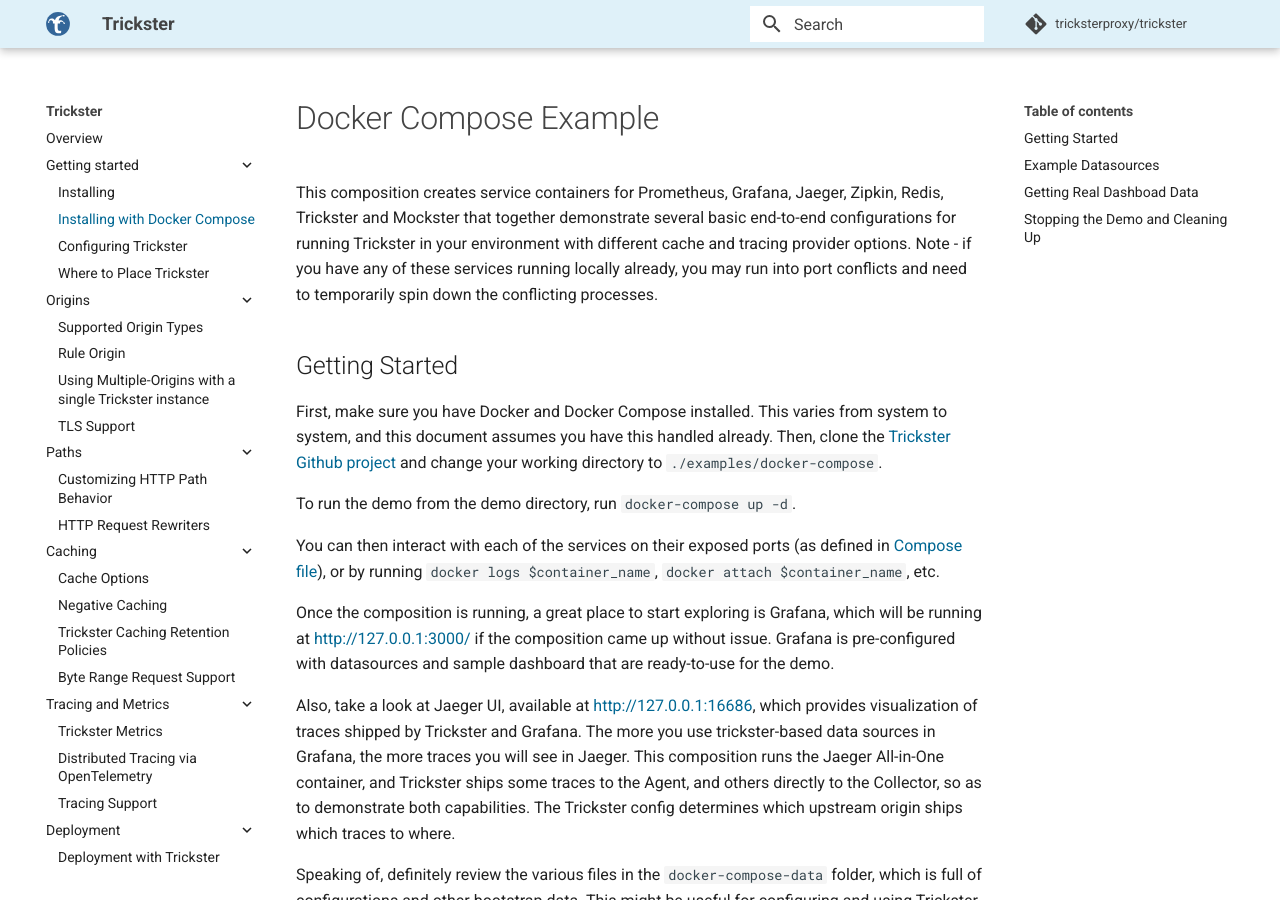
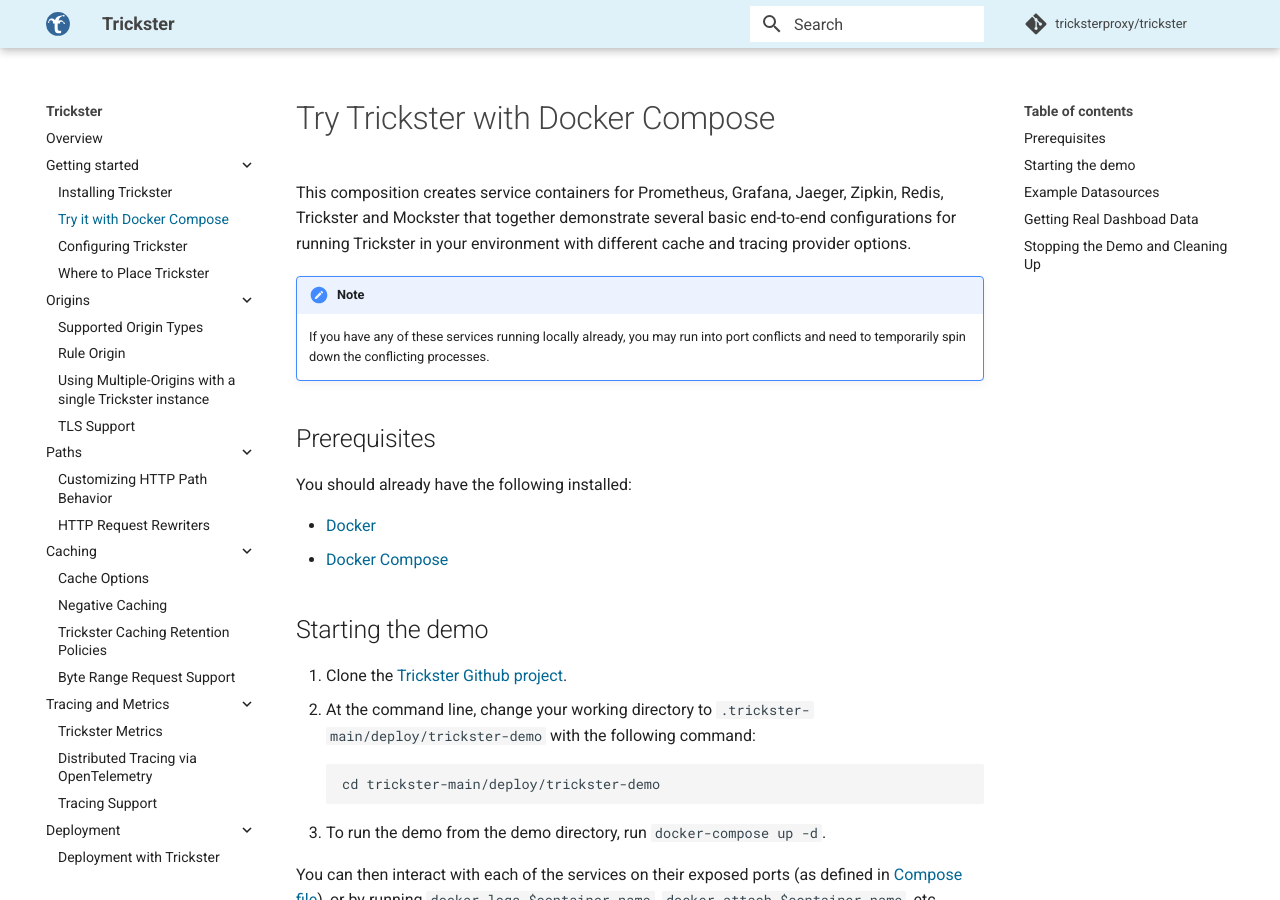
Before and after one commit to trickstercache/trickstercache.org, an MkDocs documentation site: the page built from docs/docker-compose.md, in a window 1280 px wide and 900 px high. Built offline with MkDocs 1.6.1 and Material for MkDocs 9.7.7, drawn with Linux system fonts in a browser that asks for light colours; comment, search, counter and statistics services are not loaded.

Commit message:
edit quick start and add netlify.toml

````diff
--- a/docs/docker-compose.md
+++ b/docs/docker-compose.md
@@ -1,14 +1,27 @@
-# Docker Compose Example
+# Try Trickster with Docker Compose
 
 <!-- from https://github.com/trickstercache/trickster/blob/main/examples/docker-compose/README.md -->
 
-This composition creates service containers for Prometheus, Grafana, Jaeger, Zipkin, Redis, Trickster and Mockster that together demonstrate several basic end-to-end configurations for running Trickster in your environment with different cache and tracing provider options. Note - if you have any of these services running locally already, you may run into port conflicts and need to temporarily spin down the conflicting processes.
+This composition creates service containers for Prometheus, Grafana, Jaeger, Zipkin, Redis, Trickster and Mockster that together demonstrate several basic end-to-end configurations for running Trickster in your environment with different cache and tracing provider options.
 
-## Getting Started
+!!! note
+    If you have any of these services running locally already, you may run into port conflicts and need to temporarily spin down the conflicting processes.
 
-First, make sure you have Docker and Docker Compose installed. This varies from system to system, and this document assumes you have this handled already. Then, clone the [Trickster Github project](https://github.com/trickstercache/trickster) and change your working directory to `./examples/docker-compose`.
+## Prerequisites
 
-To run the demo from the demo directory, run `docker-compose up -d`.
+You should already have the following installed:
+
+* [Docker](https://docs.docker.com/get-docker/)
+* [Docker Compose](https://docs.docker.com/compose/install/)
+
+## Starting the demo
+
+1. Clone the [Trickster Github project](https://github.com/trickstercache/trickster).
+1. At the command line, change your working directory to `.trickster-main/deploy/trickster-demo` with the following command:
+    ```
+    cd trickster-main/deploy/trickster-demo
+    ```
+1. To run the demo from the demo directory, run `docker-compose up -d`.
 
 You can then interact with each of the services on their exposed ports (as defined in [Compose file](https://github.com/trickstercache/trickster/blob/main/examples/docker-compose/docker-compose.yml)), or by running `docker logs $container_name`, `docker attach $container_name`, etc.
 
--- a/mkdocs.yml
+++ b/mkdocs.yml
@@ -8,13 +8,25 @@ theme:
   name: material
   logo: ../../images/logos/trickster-logo.svg
   favicon: ../../images/favicon.ico
+  # expand left nav headers. Remove for default of collapsed
   features:
     - navigation.expand
 
+  # trickster scheme is defined in extra.css as an override to default theme colors
   palette:
     - scheme: trickster
       accent: green
 
+# Add extensions to markdown for call outs that are collapsible and can feature code blocks.
+# Add permalink feature on headings
+markdown_extensions:
+  - toc:
+      permalink: true
+  - admonition
+  - pymdownx.details
+  - pymdownx.superfences
+
+# docs/stylesheets/extra.css overrides default material CSS
 extra_css:
   - stylesheets/extra.css
 
@@ -23,8 +35,8 @@ extra_css:
 nav:
   - Overview: index.md
   - Getting started:
-    - Installing: installing.md
-    - Installing with Docker Compose: docker-compose.md
+    - Installing Trickster: installing.md
+    - Try it with Docker Compose: docker-compose.md
     - Configuring Trickster: configuring.md
     - Where to Place Trickster: placement.md
   - Origins:
````
Also changed, not shown: docs/installing.md (+6 -3 lines), netlify.toml (added).
